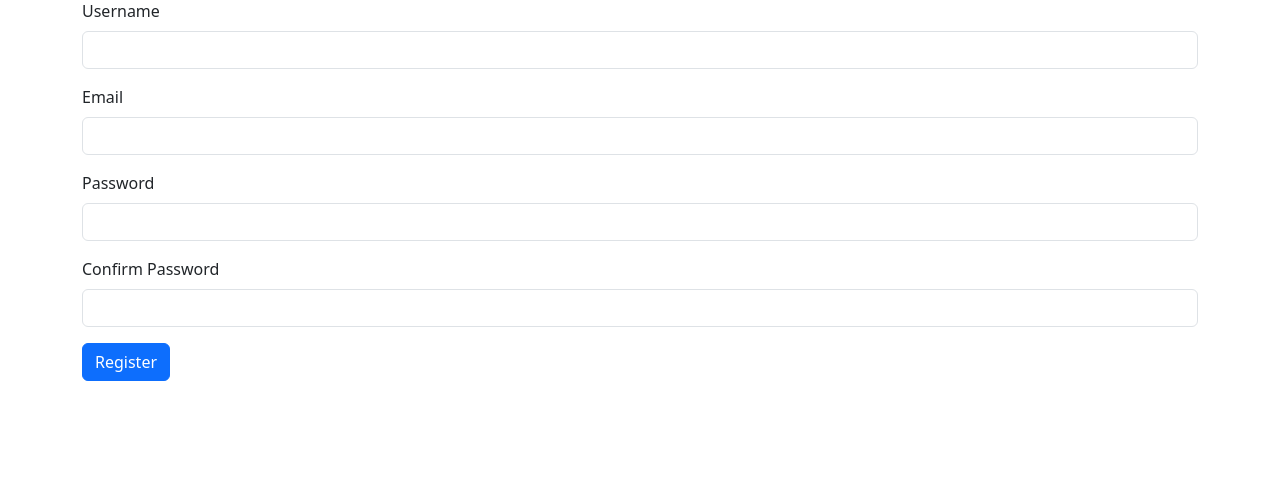
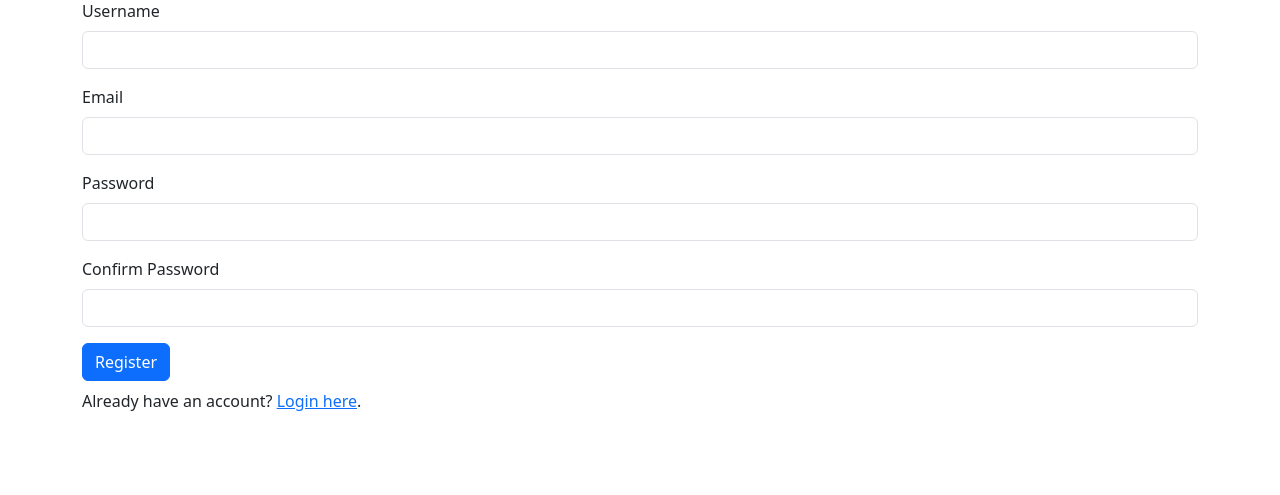
Before and after one commit to MKlolbullen/BBHunter, a Flask app: page /register in a window 1280 px wide. Shown: the part 113-608 px from the top of the page. Run offline with Flask 3, Linux system fonts and the light colour scheme; some libraries are stand-ins or nearby versions.

Commit message:
Update register.html

```diff
--- a/templates/register.html
+++ b/templates/register.html
@@ -35,6 +35,7 @@
             {% endfor %}
         </div>
         <button type="submit" class="btn btn-primary">Register</button>
+        <p class="mt-2">Already have an account? <a href="{{ url_for('login') }}">Login here</a>.</p>
     </form>
 </div>
 {% endblock %}
```
